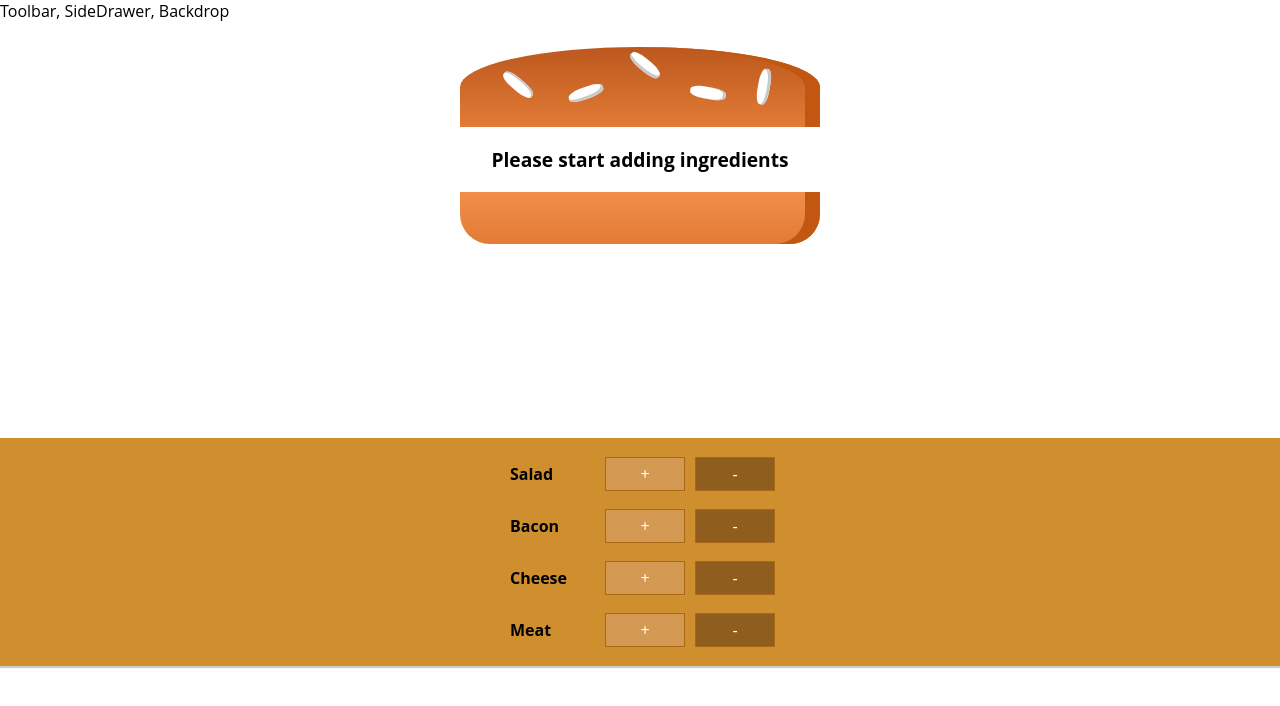
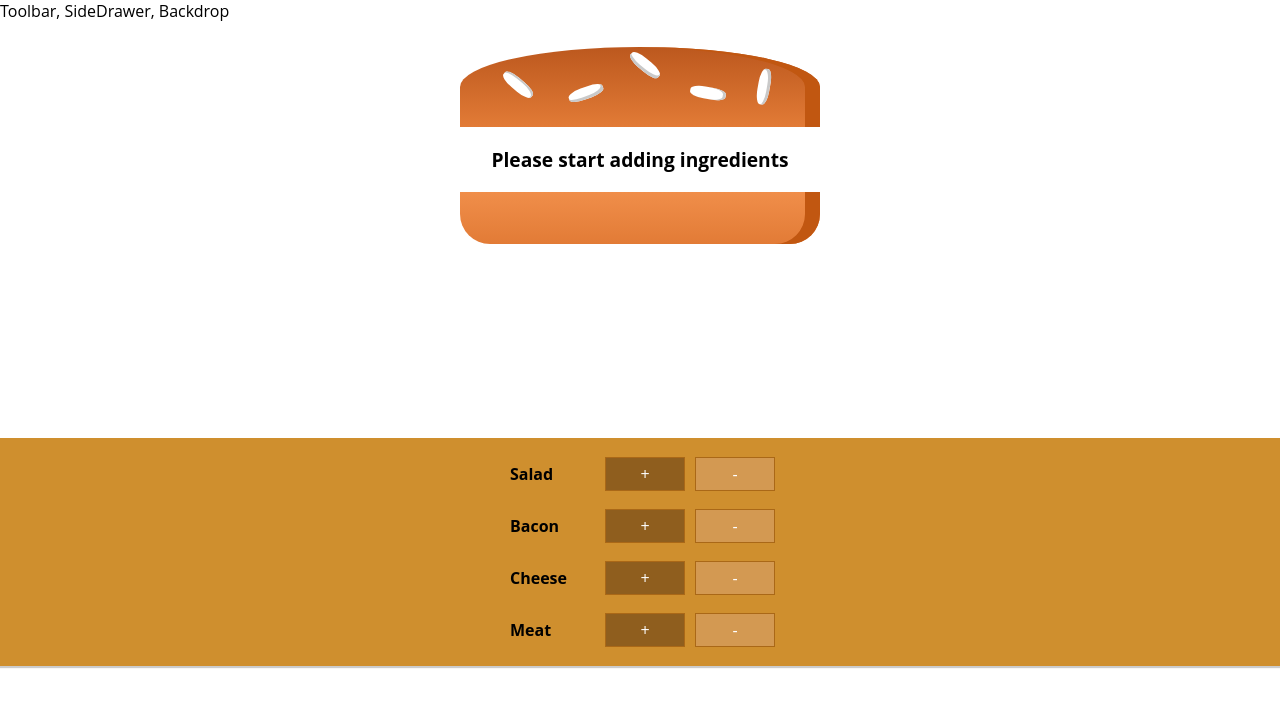
Before and after one commit to karolina-michalak/BurgerBuilderApp, a React app: page / in a window 1280 px wide. Shown: the top 706 px of the page. Built offline with nearby package versions, Linux system fonts and the light colour scheme.

Commit message:
adding element to burger

```diff
--- a/src/components/Burger/BuildControls/BuildControl/BuildControl.js
+++ b/src/components/Burger/BuildControls/BuildControl/BuildControl.js
@@ -5,8 +5,8 @@ const BuildControl = props => {
     return(
     <div className={style.BuildControl}>
         <div className={style.Label}>{props.label}</div>
-        <button className={style.Less}>+</button>
-        <button className={style.More}>-</button>
+        <button className={style.More} onClick={props.added}>+</button>
+        <button className={style.Less}>-</button>
     </div>
     )
 }
--- a/src/components/Burger/BuildControls/BuildControls.js
+++ b/src/components/Burger/BuildControls/BuildControls.js
@@ -13,7 +13,7 @@ const controls = [
 const BuildControls = props => (
     <div className={style.BuildControls}>
         {controls.map(el => (
-            <BuildControl key={el.label} label={el.label}/>
+            <BuildControl added={() => props.ingredientAdded(el.type)} key={el.label} label={el.label}/>
         ))}
     </div>
 )
--- a/src/containers/BurgerBuilder/BurgerBuilder.js
+++ b/src/containers/BurgerBuilder/BurgerBuilder.js
@@ -47,7 +47,7 @@ class BurgerBuilder extends Component{
         return(
             <ReactAux>
                 <Burger ingredients={this.state.ingredients}/>
-                <BuildControls/>
+                <BuildControls ingredientAdded={this.addIngredient}/>
             </ReactAux>
         )
     }
```
